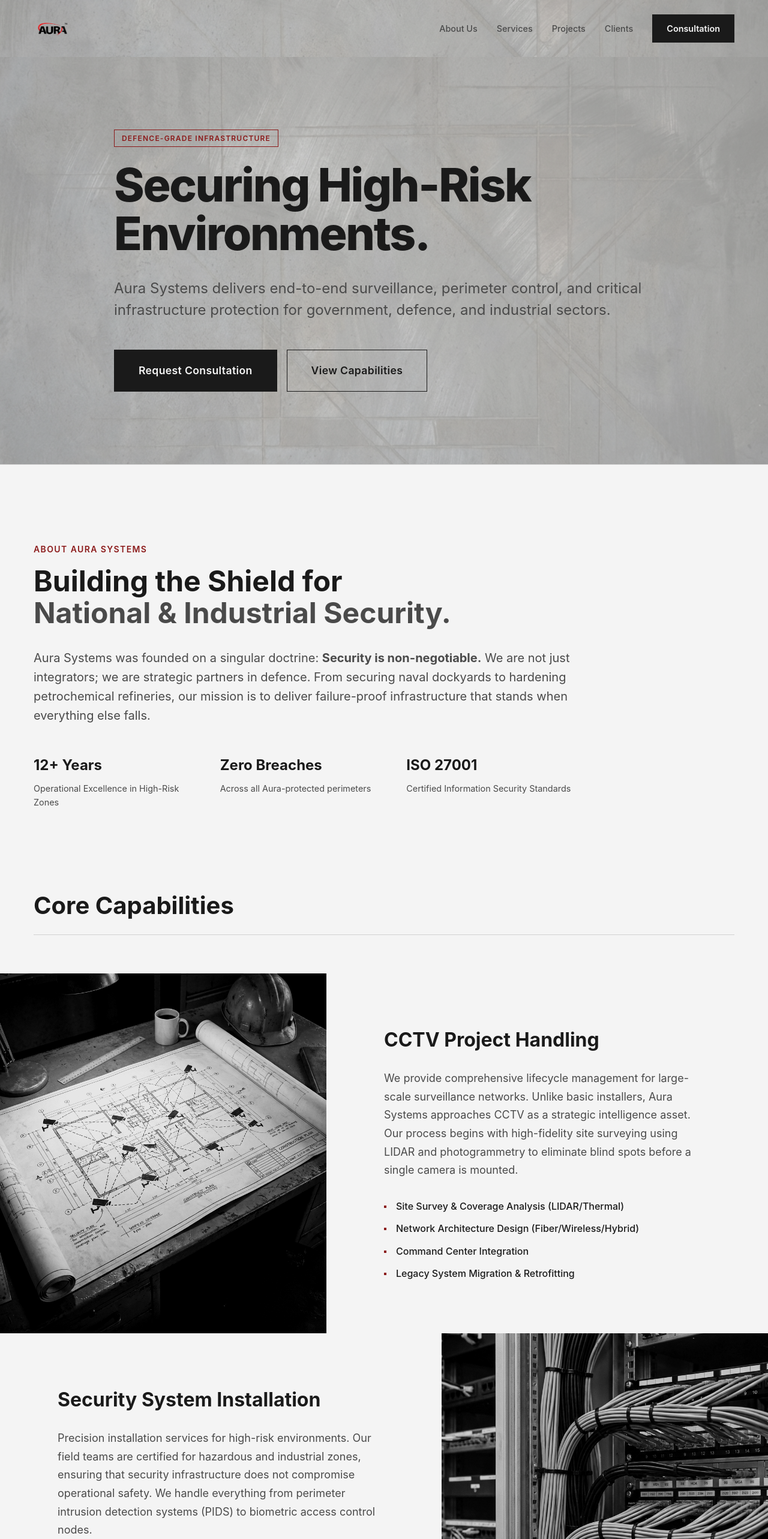
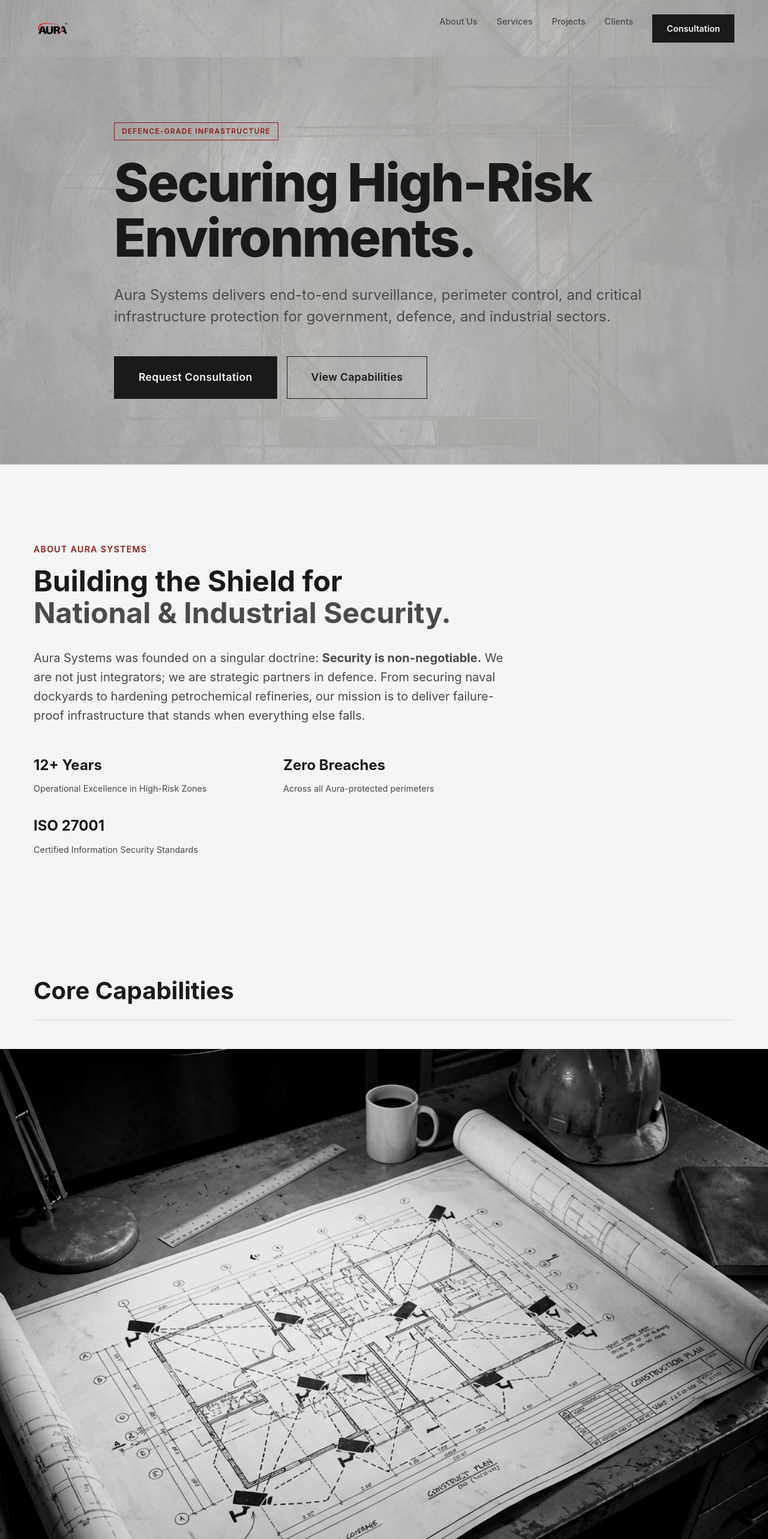
Before and after one commit to Psyodrz/Aura-Systems, a React (Vite) app: page / in a window 1280 px wide. Shown: the top 2566 px of the page at 60% size. Built offline with nearby package versions, Linux system fonts and the light colour scheme.

Commit message:
Mobile optimization: centered layout, responsive grids, and typography fixes

```diff
--- a/src/components/AboutUs.jsx
+++ b/src/components/AboutUs.jsx
@@ -4,7 +4,7 @@ const AboutUs = () => {
   return (
     <section id="about" className="section" style={{ backgroundColor: 'var(--color-bg-primary)' }}>
       <div className="container">
-        <div style={{ maxWidth: '900px' }}>
+        <div className="section-intro">
           <span style={{
              display: 'inline-block',
              marginBottom: '1rem',
@@ -24,16 +24,16 @@ const AboutUs = () => {
              Aura Systems was founded on a singular doctrine: <strong>Security is non-negotiable.</strong> We are not just integrators; we are strategic partners in defence. From securing naval dockyards to hardening petrochemical refineries, our mission is to deliver failure-proof infrastructure that stands when everything else falls.
           </p>
 
-          <div style={{ display: 'grid', gridTemplateColumns: 'repeat(auto-fit, minmax(250px, 1fr))', gap: '2rem' }}>
-             <div>
+          <div style={{ display: 'grid', gridTemplateColumns: 'repeat(auto-fit, minmax(250px, 1fr))', gap: '2rem', marginTop: '3rem' }}>
+             <div className="content-card">
                 <h4 style={{ fontSize: '1.5rem', marginBottom: '0.5rem' }}>12+ Years</h4>
                 <p style={{ fontSize: '0.9rem', color: 'var(--color-text-secondary)' }}>Operational Excellence in High-Risk Zones</p>
              </div>
-             <div>
+             <div className="content-card">
                 <h4 style={{ fontSize: '1.5rem', marginBottom: '0.5rem' }}>Zero Breaches</h4>
                 <p style={{ fontSize: '0.9rem', color: 'var(--color-text-secondary)' }}>Across all Aura-protected perimeters</p>
              </div>
-             <div>
+             <div className="content-card">
                  <h4 style={{ fontSize: '1.5rem', marginBottom: '0.5rem' }}>ISO 27001</h4>
                  <p style={{ fontSize: '0.9rem', color: 'var(--color-text-secondary)' }}>Certified Information Security Standards</p>
              </div>
--- a/src/components/Careers.jsx
+++ b/src/components/Careers.jsx
@@ -22,7 +22,7 @@ const Careers = () => {
   return (
     <section id="careers" className="section" style={{ backgroundColor: '#111', color: '#fff', padding: '6rem 0' }}>
       <div className="container">
-        <div style={{ display: 'flex', justifyContent: 'space-between', alignItems: 'flex-end', marginBottom: '4rem' }}>
+        <div className="careers-header">
             <div>
                 <span style={{ color: 'var(--color-accent)', fontWeight: 700, letterSpacing: '0.1em', textTransform: 'uppercase', fontSize: '0.9rem' }}>Careers</span>
                 <h2 style={{ fontSize: '3rem', marginTop: '1rem', lineHeight: 1.1 }}>Join The Vanguard.</h2>
--- a/src/components/Contact.jsx
+++ b/src/components/Contact.jsx
@@ -29,9 +29,9 @@ const Contact = () => {
 
   return (
     <section id="contact" className="contact container section">
-      <div style={{ display: 'grid', gridTemplateColumns: '1fr 1fr', gap: '4rem' }}>
+      <div className="contact-container">
         <div>
-          <h2 style={{ fontSize: '2rem', marginBottom: '1rem' }}>Initiate Consultation</h2>
+          <h2 className="section-header" style={{ fontSize: '2rem', borderBottom: 'none' }}>Initiate Consultation</h2>
           <p style={{ color: 'var(--color-text-secondary)', marginBottom: '2rem' }}>
             Strict confidentiality is maintained for all inquiries.
           </p>
--- a/src/components/Header.jsx
+++ b/src/components/Header.jsx
@@ -34,18 +34,15 @@ const Header = () => {
           pointerEvents: 'none'
       }}></div>
 
-      <div className="container" style={{
+      <div className="container header-inner" style={{
           position: 'relative',
           zIndex: 2,
-          display: 'flex',
-          justifyContent: 'space-between',
-          alignItems: 'center',
-          padding: '1.5rem 1rem'
+          // Removed inline flex definitions to let CSS handle it
       }}>
         <div className="logo" style={{ height: '40px', display: 'flex', alignItems: 'center' }}>
             <img src={logo} alt="Aura Systems" style={{ height: '100%', width: 'auto', display: 'block' }} />
         </div>
-        <nav style={{ display: 'flex', gap: '2rem', alignItems: 'center' }}>
+        <nav className="header-nav">
             {['About', 'Services', 'Projects', 'Clients'].map((item) => (
                 <a
                     key={item}
--- a/src/components/Hero.jsx
+++ b/src/components/Hero.jsx
@@ -41,8 +41,7 @@ const Hero = () => {
              }}>
                  Defence-Grade Infrastructure
              </span>
-             <h1 style={{
-                 fontSize: 'clamp(3.5rem, 6vw, 5.5rem)',
+             <h1 className="hero-title" style={{
                  fontWeight: 800,
                  lineHeight: 1.05,
                  marginBottom: '2rem',
@@ -61,28 +60,34 @@ const Hero = () => {
              }}>
                 Aura Systems delivers end-to-end surveillance, perimeter control, and critical infrastructure protection for government, defence, and industrial sectors.
              </p>
-             <div style={{ display: 'flex', gap: '1rem' }}>
+             <div className="hero-actions">
                  <a href="#contact" style={{
-                    display: 'inline-block',
+                    display: 'flex',
+                    alignItems: 'center',
+                    justifyContent: 'center',
                     backgroundColor: 'var(--color-text-primary)',
                     color: 'var(--color-bg-primary)',
                     padding: '1.25rem 2.5rem',
                     fontWeight: 600,
                     fontSize: '1.1rem',
                     letterSpacing: '0.02em',
-                    border: '1px solid var(--color-text-primary)'
+                    border: '1px solid var(--color-text-primary)',
+                    textAlign: 'center'
                  }}>
                     Request Consultation
                  </a>
                  <a href="#services" style={{
-                    display: 'inline-block',
+                    display: 'flex',
+                    alignItems: 'center',
+                    justifyContent: 'center',
                     backgroundColor: 'transparent',
                     color: 'var(--color-text-primary)',
                     padding: '1.25rem 2.5rem',
                     fontWeight: 600,
                     fontSize: '1.1rem',
                     letterSpacing: '0.02em',
-                    border: '1px solid var(--color-text-primary)'
+                    border: '1px solid var(--color-text-primary)',
+                    textAlign: 'center'
                  }}>
                     View Capabilities
                  </a>
--- a/src/components/Industries.jsx
+++ b/src/components/Industries.jsx
@@ -23,10 +23,10 @@ const Industries = () => {
   return (
     <section className="industries section" style={{ backgroundColor: 'var(--color-bg-secondary)', padding: '6rem 0' }}>
       <div className="container">
-        <h2 style={{ fontSize: '2.5rem', marginBottom: '4rem', paddingBottom: '1rem', borderBottom: '1px solid #D1D1D1' }}>Sectors Served</h2>
+        <h2 className="section-header">Sectors Served</h2>
         <div style={{ display: 'grid', gridTemplateColumns: 'repeat(auto-fit, minmax(250px, 1fr))', gap: '2rem' }}>
           {sectors.map((sector, i) => (
-            <div key={i} style={{ padding: '2rem', border: '1px solid #D1D1D1', backgroundColor: 'var(--color-bg-primary)' }}>
+            <div key={i} className="content-card" style={{ padding: '2rem', border: '1px solid #D1D1D1', backgroundColor: 'var(--color-bg-primary)' }}>
               <h3 style={{ fontSize: '1.25rem', marginBottom: '1.5rem', fontWeight: 700 }}>{sector.name}</h3>
               <ul style={{ listStyle: 'none', padding: 0 }}>
                   {sector.subs.map((sub, j) => (
--- a/src/components/Projects.jsx
+++ b/src/components/Projects.jsx
@@ -26,13 +26,13 @@ const Projects = () => {
   return (
     <section id="projects" className="section" style={{ backgroundColor: 'var(--color-bg-primary)' }}>
       <div className="container">
-         <h2 style={{ fontSize: '2.5rem', marginBottom: '3rem', borderBottom: '1px solid var(--color-border)', paddingBottom: '1rem' }}>
+         <h2 className="section-header">
              Selected Projects
          </h2>
 
          <div style={{ display: 'grid', gridTemplateColumns: 'repeat(auto-fit, minmax(350px, 1fr))', gap: '2rem' }}>
              {projects.map((p, i) => (
-                 <div key={i} style={{
+                 <div key={i} className="content-card" style={{
                      backgroundColor: 'var(--color-bg-primary)',
                      padding: '2rem',
                      border: '1px solid var(--color-border)',
--- a/src/components/Services.jsx
+++ b/src/components/Services.jsx
@@ -114,19 +114,14 @@ const Services = () => {
   return (
     <section id="services" className="services section" style={{ padding: '0' }}>
         <div className="container">
-             <h2 style={{ fontSize: '2.5rem', marginBottom: '4rem', paddingBottom: '1rem', borderBottom: '1px solid var(--color-border)' }}>Core Capabilities</h2>
+             <h2 className="section-header">Core Capabilities</h2>
         </div>
 
         <div style={{ display: 'flex', flexDirection: 'column' }}>
           {services.map((s, i) => (
-            <div key={i} style={{
-                display: 'flex',
-                flexDirection: i % 2 === 0 ? 'row' : 'row-reverse',
-                backgroundColor: 'var(--color-bg-primary)',
-                minHeight: '600px'
-            }}>
+            <div key={i} className="service-card">
               {/* Image Side */}
-              <div style={{ flex: 1, position: 'relative', overflow: 'hidden' }}>
+              <div className="service-card-image">
                   <div style={{
                       position: 'absolute',
                       top: 0, left: 0, width: '100%', height: '100%',
@@ -138,7 +133,7 @@ const Services = () => {
               </div>
 
               {/* Content Side */}
-              <div style={{ flex: 1, padding: '4rem 6rem', display: 'flex', flexDirection: 'column', justifyContent: 'center' }}>
+              <div className="service-card-content">
                   <h3 style={{ fontSize: '2rem', marginBottom: '1.5rem' }}>{s.title}</h3>
                   <p style={{
                       fontSize: '1.125rem',
--- a/src/index.css
+++ b/src/index.css
@@ -69,3 +69,259 @@ ul {
 .section {
   padding: var(--spacing-xl) 0;
 }
+
+/* Responsive Refactor */
+
+/* Services */
+.service-card {
+  display: flex;
+  flex-direction: column;
+  background-color: var(--color-bg-primary);
+  min-height: auto;
+}
+
+.service-card-image {
+  flex: none; /* Changed from flex: 1 to prevent collapse */
+  width: 100%;
+  height: 300px;
+  position: relative;
+}
+
+.service-card-content {
+  flex: 1;
+  padding: 2rem 1.5rem;
+  display: flex;
+  flex-direction: column;
+  justify-content: center;
+}
+
+/* Header */
+.header-inner {
+  display: flex;
+  flex-direction: column;
+  gap: 1rem;
+  align-items: center;
+  padding: 1rem;
+}
+
+.header-nav {
+  display: flex;
+  flex-wrap: wrap;
+  justify-content: center;
+  gap: 1rem;
+}
+
+html, body {
+  overflow-x: hidden;
+  width: 100%;
+  position: relative;
+}
+
+/* ... existing code ... */
+
+/* Hero */
+.hero-title {
+  /* Reduced min size from 2.5rem to 2.2rem to fit long words like 'Environments' on small screens */
+  font-size: clamp(2.2rem, 7vw, 5.5rem) !important;
+  word-wrap: break-word; /* Ensure long words break if necessary */
+}
+
+.hero-actions {
+  display: flex;
+  flex-direction: column;
+  gap: 1rem;
+  width: 100%;
+}
+
+@media (min-width: 768px) {
+  .hero-actions {
+    flex-direction: row;
+    width: auto;
+  }
+}
+
+/* Desktop Overrides (min-width: 768px) - Preserving original desktop design */
+/* Base (Mobile) for Section Headers */
+.section-header {
+  font-size: 2.5rem;
+  margin-bottom: 3rem;
+  padding-bottom: 1rem;
+  border-bottom: 1px solid var(--color-border);
+  border-bottom: 1px solid var(--color-border);
+  text-align: center; /* Center on mobile */
+}
+
+/* Base (Mobile) for Section Intro Text */
+.section-intro {
+  max-width: 800px;
+  margin: 0 auto 4rem auto; /* Center the block itself */
+  text-align: center; /* Center the text inside */
+}
+
+/* Base (Mobile) for Content Cards */
+.content-card {
+  text-align: center;
+}
+
+.content-card h3 {
+  /* Ensure headings are centered */
+  text-align: center;
+}
+
+.content-card ul li, .content-card p {
+  justify-content: center; /* For flex items like the industry list */
+  text-align: center;
+}
+
+/* Base (Mobile) for Careers Header */
+.careers-header {
+  display: flex;
+  flex-direction: column;
+  gap: 2rem;
+  margin-bottom: 4rem;
+  text-align: center; /* Center on mobile */
+}
+
+.careers-header p {
+  color: #aaa;
+  margin-top: 1rem;
+}
+
+/* Base (Mobile) for Contact Container */
+.contact-container {
+  display: flex;
+  flex-direction: column;
+  gap: 3rem;
+  text-align: center;
+}
+
+/* Base (Mobile) for Process Header and Steps */
+.process-header {
+  display: flex;
+  flex-direction: column;
+  gap: 2rem;
+  margin-bottom: 3rem;
+  text-align: center;
+}
+
+.process-title {
+  font-size: 2.5rem;
+}
+
+.process-step {
+  text-align: center;
+  position: relative;
+  padding-bottom: 2rem;
+}
+
+.process-step-number {
+  display: block;
+  font-size: 3rem;
+  color: var(--color-accent);
+  font-weight: 800;
+  margin-bottom: 1rem;
+  opacity: 1;
+}
+
+/* Desktop Overrides (min-width: 768px) */
+@media (min-width: 768px) {
+  /* Global: Left Align Section Headers */
+  .section-header {
+    text-align: left;
+  }
+
+  /* Global: Left Align Intro Text */
+  .section-intro {
+    text-align: left;
+    margin-left: 0;
+    margin-right: 0;
+  }
+
+  /* Global: Left Align Content Cards */
+  .content-card {
+    text-align: left;
+  }
+
+  .content-card h3 {
+    text-align: left;
+  }
+
+  .content-card ul li, .content-card p {
+    justify-content: flex-start;
+    text-align: left;
+  }
+
+  /* Careers Header: Flex Row */
+  .careers-header {
+    flex-direction: row;
+    justify-content: space-between;
+    align-items: flex-end;
+    text-align: left;
+  }
+
+  .careers-header p {
+     max-width: 400px;
+     margin-top: 0;
+  }
+
+  /* Contact: Grid Layout */
+  .contact-container {
+    display: grid;
+    grid-template-columns: 1fr 1fr;
+    gap: 4rem;
+    text-align: left;
+  }
+
+  /* Services: Alternating Layout */
+  .service-card {
+    flex-direction: row;
+    min-height: 600px;
+  }
+
+  .service-card:nth-child(odd) {
+    flex-direction: row-reverse;
+  }
+
+  .service-card-image {
+    height: auto;
+  }
+
+  .service-card-content {
+    padding: 4rem 6rem;
+  }
+
+  /* Process Header: Grid Layout */
+  .process-header {
+    display: grid;
+    grid-template-columns: 1fr 2fr;
+    gap: 4rem;
+    margin-bottom: 4rem;
+    text-align: left;
+  }
+
+  .process-title {
+    border-left: 4px solid var(--color-accent);
+    padding-left: 2rem;
+    padding-bottom: 0;
+    margin-bottom: 0;
+  }
+
+  /* Process Steps: Left Align */
+  .process-step {
+    text-align: left;
+    padding-right: 1rem;
+    padding-bottom: 0;
+  }
+
+  /* Header: Row Layout */
+  .header-inner {
+    flex-direction: row;
+    justify-content: space-between;
+    padding: 1.5rem 1rem;
+  }
+
+  .header-nav {
+    justify-content: flex-end;
+    gap: 2rem;
+  }
+}
```
Also changed, not shown: src/components/HowWeWork.jsx (+4 -11 lines), src/components/WhyUs.jsx (+5 -5 lines), 1 other file (tests, documents, lock files or other folders).
